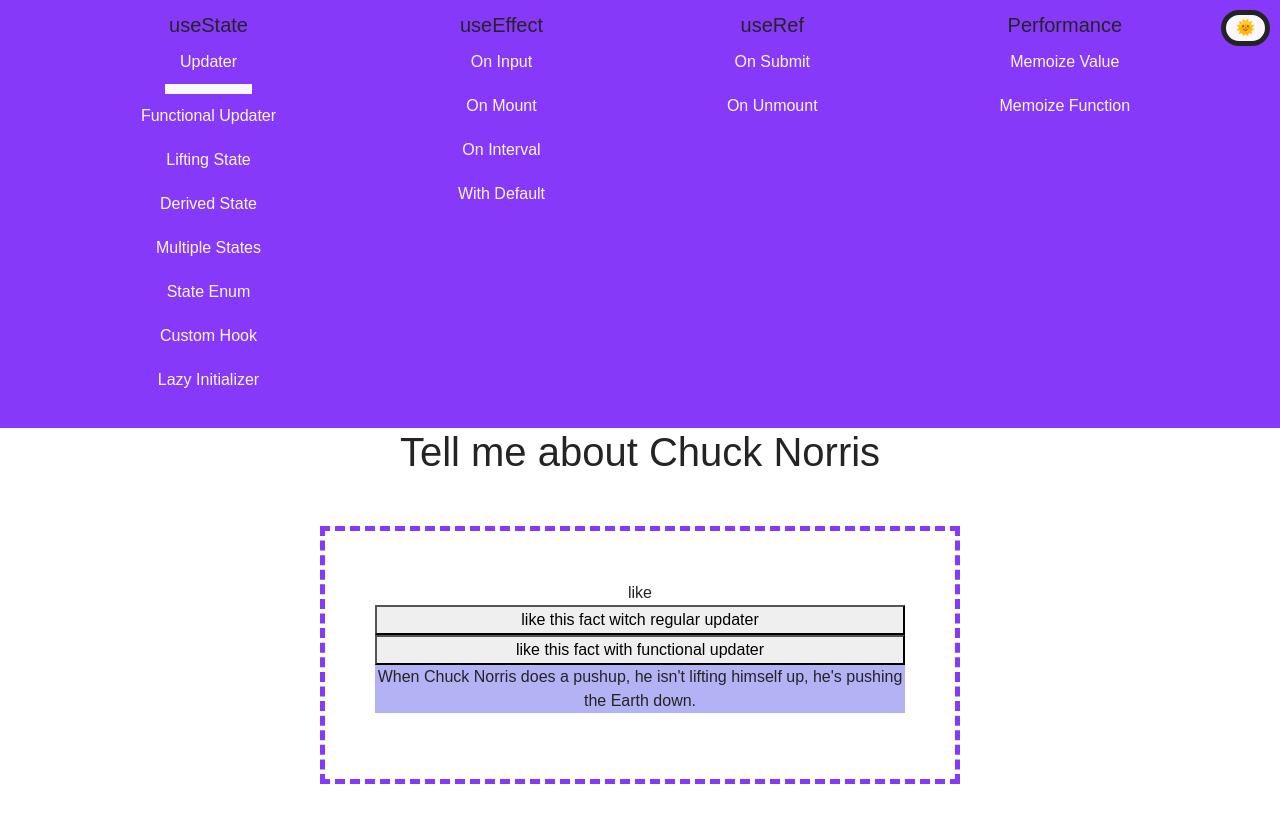
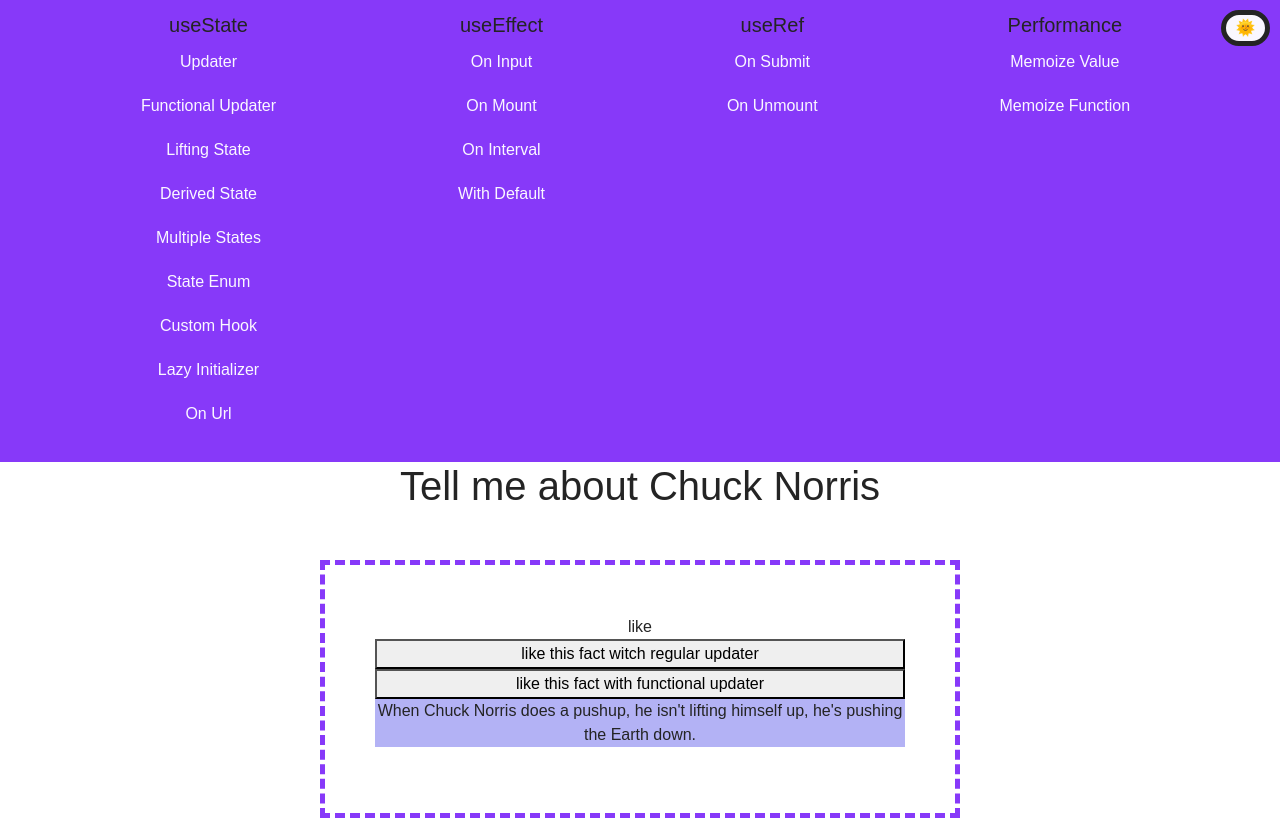
Before and after one commit to B-Kooijman/chuck-norris-app, a React (Create React App) app: page / in a window 1280 px wide. Built offline with nearby package versions, Linux system fonts and the light colour scheme.

Commit message:
aded onurl

```diff
--- a/src/App.js
+++ b/src/App.js
@@ -10,6 +10,7 @@
 import StateEnum from "./components/00_useState/06_StateEnum";
 import CustomHook from "./components/00_useState/07_CustomHook";
 import LazyInitializer from "./components/00_useState/08_LazyInitializer";
+import FactOnUrl from "./components/00_useState/09_FactOnUrl";
 
 // useRef
 import FactOnSubmit from "./components/02_useRef/FactOnSubmit";
@@ -33,7 +34,7 @@
   // console.log("rerendered");
   return (
     <li>
-      <NavLink activeClassName="active" to={url} exact={exact}>
+      <NavLink activeClassName="active" to={`${url}${"/food"}`} exact={exact}>
         {text}
       </NavLink>
     </li>
@@ -57,6 +58,7 @@
   onUnmount: "/onunmount",
   memoizeValue: "/memoizevalue",
   memoizeFunction: "/memoizeFunction",
+  onUrl: "/onUrl",
 };
 
 export default function App() {
@@ -76,7 +78,8 @@
     withDefault,
     onUnmount,
     memoizeValue,
-    memoizeFunction
+    memoizeFunction,
+    onUrl
   } = routes;
 
   const [theme, setTheme] = useTheme();
@@ -96,6 +99,7 @@
             <MenuItem url={stateEnum} text="State Enum" />
             <MenuItem url={customHook} text="Custom Hook" />
             <MenuItem url={lazyInitializer} text="Lazy Initializer" />
+            <MenuItem url={onUrl} text="On Url" />
           </div>
           <div>
             <span>useEffect</span>
@@ -137,6 +141,7 @@
         <Route path={onUnmount} component={FactOnUnmount} />
         <Route path={memoizeValue} component={MemoizeValue} />
         <Route path={memoizeFunction} component={MemoizeFunction} />
+        <Route path={`${onUrl}/:category`} component={FactOnUrl} />
       </Switch>
     </div>
   );
--- /dev/null
+++ b/src/components/00_useState/09_FactOnUrl.js
@@ -0,0 +1,20 @@
+import Result from "../_shared/Result";
+import useFetch from "../../hooks/useFetch";
+
+const FactOnUrl = (props) => {
+  console.log("react router", props);
+  const queryStringValue = props.match.params.category
+  const { result, loading, error } = useFetch(queryStringValue);
+
+  return (
+    <div className="box">
+      {result && <Result {...result} />}
+      {loading && <strong>Loading.. </strong>}
+      {error === "error" && <strong>Something went wrong</strong>}
+
+      {queryStringValue && <p>you searched for:{queryStringValue}</p>}
+    </div>
+  );
+};
+
+export default FactOnUrl;
```
